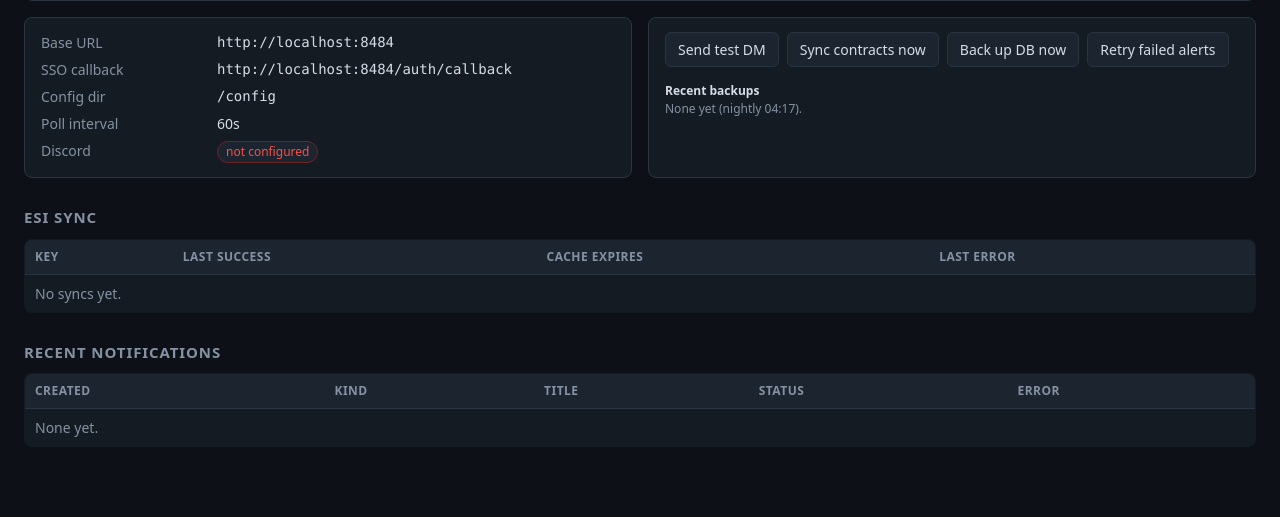
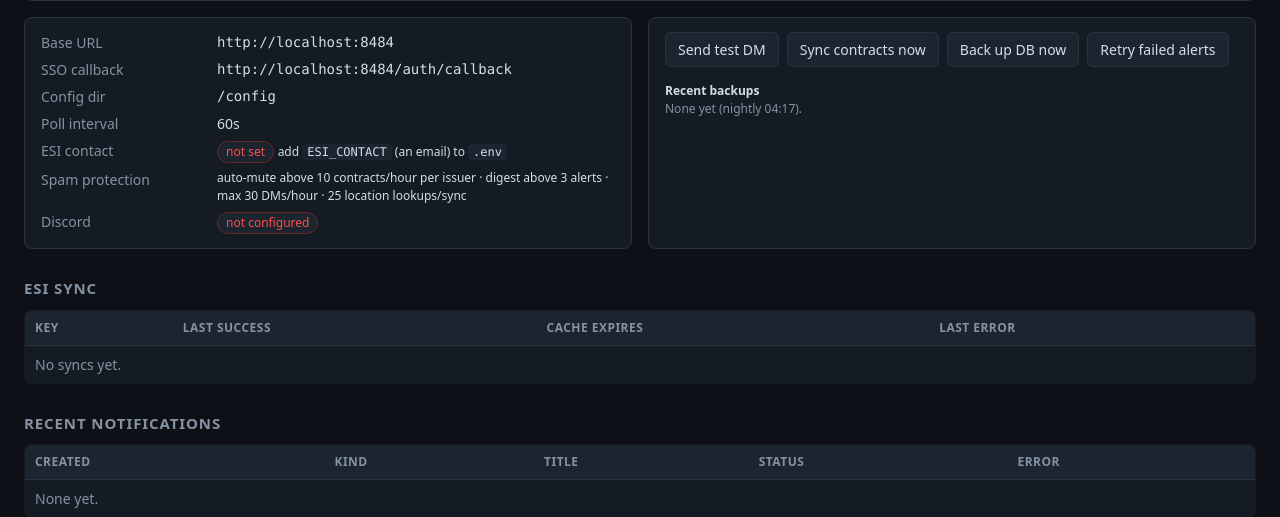
Before and after one commit to cmasiah/conserve-mass, a FastAPI app: page /system in a window 1280 px wide. Shown: the part 281-798 px from the top of the page. Before the commit the page ends 718 px from the top, so only its background shows below. Run offline with FastAPI, Linux system fonts and the light colour scheme; the visitor is signed in with stand-in values (Sample User, id 1).

Commit message:
v0.4.0: muted/blocked badges, protection settings on System page, README

```diff
--- a/app/web/templates/system.html
+++ b/app/web/templates/system.html
@@ -69,6 +69,11 @@
       <dt>SSO callback</dt><dd class="mono">{{ settings.sso_callback_url }}</dd>
       <dt>Config dir</dt><dd class="mono">{{ settings.config_dir }}</dd>
       <dt>Poll interval</dt><dd>{{ settings.contract_poll_seconds }}s</dd>
+      <dt>ESI contact</dt><dd>{% if settings.esi_contact %}<span class="mono">{{ settings.esi_contact }}</span>
+        {% else %}<span class="pill bad">not set</span> <span class="small">add <code>ESI_CONTACT</code> (an email) to <code>.env</code></span>{% endif %}</dd>
+      <dt>Spam protection</dt><dd class="small">auto-mute above {{ settings.spam_contracts_per_hour }} contracts/hour per issuer ·
+        digest above {{ settings.digest_threshold }} alerts · max {{ settings.discord_max_messages_per_hour }} DMs/hour ·
+        {{ settings.max_location_lookups_per_sync }} location lookups/sync</dd>
       <dt>Discord</dt><dd>
         {% if not bot_configured %}<span class="pill bad">not configured</span>
         {% elif bot_ready %}<span class="pill ok">connected</span>
```
Also changed, not shown: app/web/templates/partials/macros.html (+8 -1 lines).
